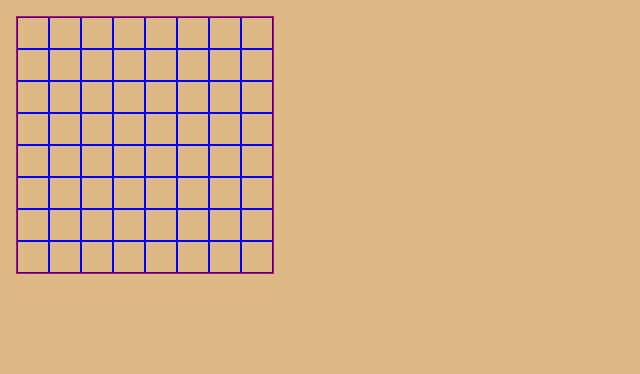
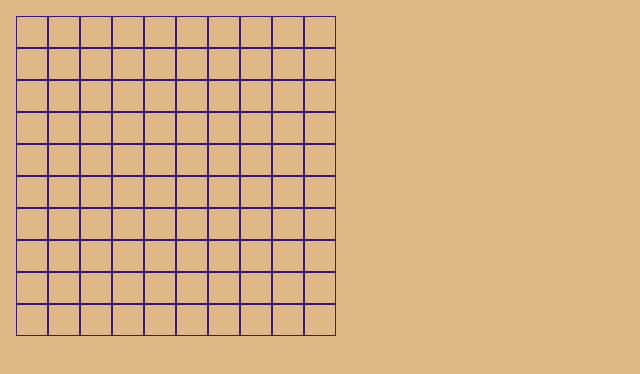
Before and after one commit to GSingh1994/Etch_A_Sketch, a plain HTML site: page index.html in a window 1280 px wide. Shown: the whole page, without its empty margins (0-640 px from the left). Drawn offline with Linux system fonts and the light colour scheme.

Commit message:
grids can be generated automatic with javascript

```diff
--- a/app.js
+++ b/app.js
@@ -1,8 +1,12 @@
 let container = document.getElementById('container');
 
-let square = 64;
+function grid(rows, columns) {
+    container.style.setProperty("--grid-row-column", rows);
+    container.style.setProperty("--grid-row-column", columns);
 
-for (i = 0; i < square; i++) {
+    let result = rows * columns;
+
+    for (i = 0; i < result; i++) {
         let e = document.createElement("div")
         e.classList.add("square")
         container.appendChild(e)
@@ -10,6 +14,9 @@ for (i = 0; i < square; i++) {
             this.style.backgroundColor = "gray";
         })
     }
+}
+
+grid(10, 10)
 
 
 
@@ -23,14 +30,20 @@ for (i = 0; i < square; i++) {
 
 
 
+// let square = 49;
+
+// for (i = 0; i < square; i++) {
+//     let e = document.createElement("div")
+//     e.classList.add("square")
+//     container.appendChild(e)
+//     e.addEventListener('mouseenter', function () {
+//         this.style.backgroundColor = "gray";
+//     })
+// }
 
 
 
-
-
-
-
-
+// console.log(document.style.getPropertyValue("--grid-row-column"))
 
 
 
--- a/style.css
+++ b/style.css
@@ -13,17 +13,19 @@ body{
     background-color: burlywood;
 }
 
+:root{
+    --grid-row-column: 7;
+}
 
 #container{
     display: inline-grid;
-    border: 1px solid red;
     margin: 1rem;
-    grid-template-columns: repeat(8,1fr);
-    grid-template-rows: repeat(8,1fr);
+    grid-template-columns: repeat(var(--grid-row-column),1fr);
+    grid-template-rows: repeat(var(--grid-row-column),1fr);
 }
 
 .square{
-    border: 1px solid blue;
+    border: 1px solid rgb(57, 24, 134);
     width: 2rem;
     height: 2rem;
 }
```
Lines whose indentation alone changed are shown as unchanged.
